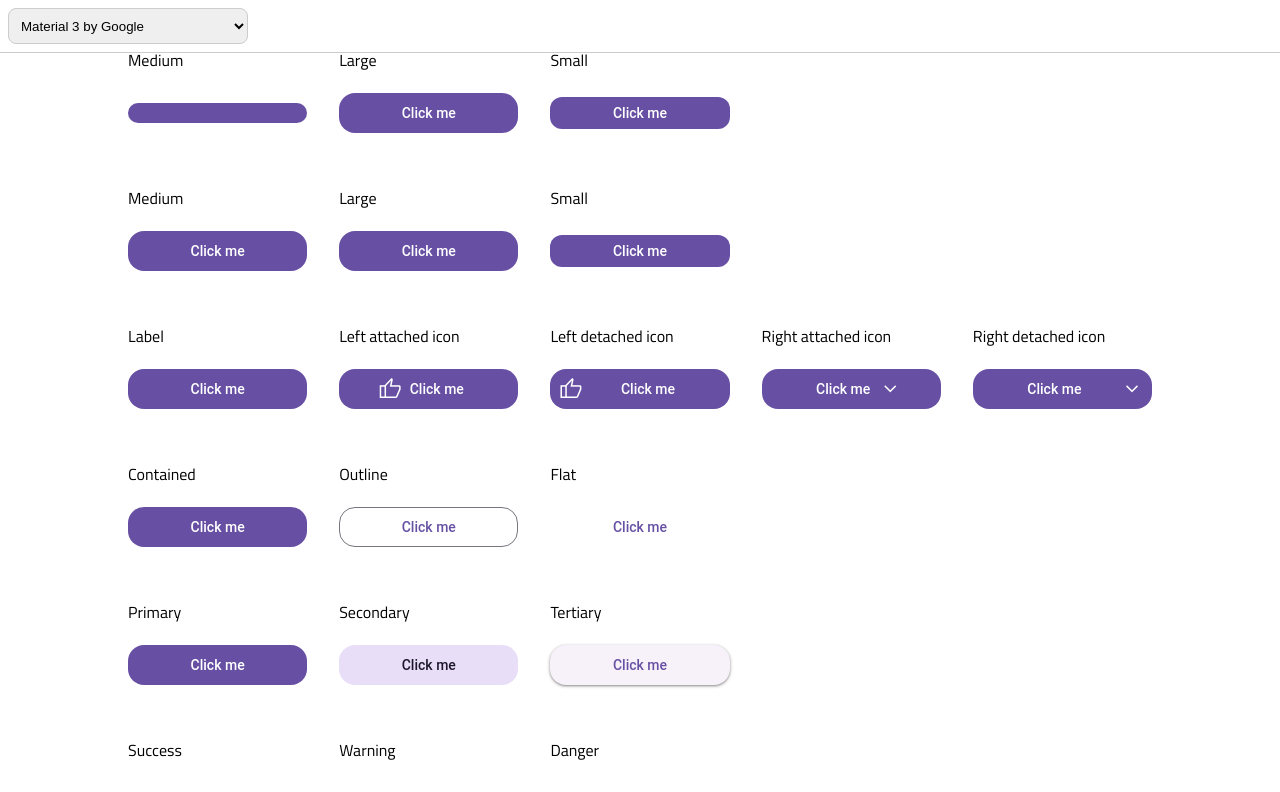
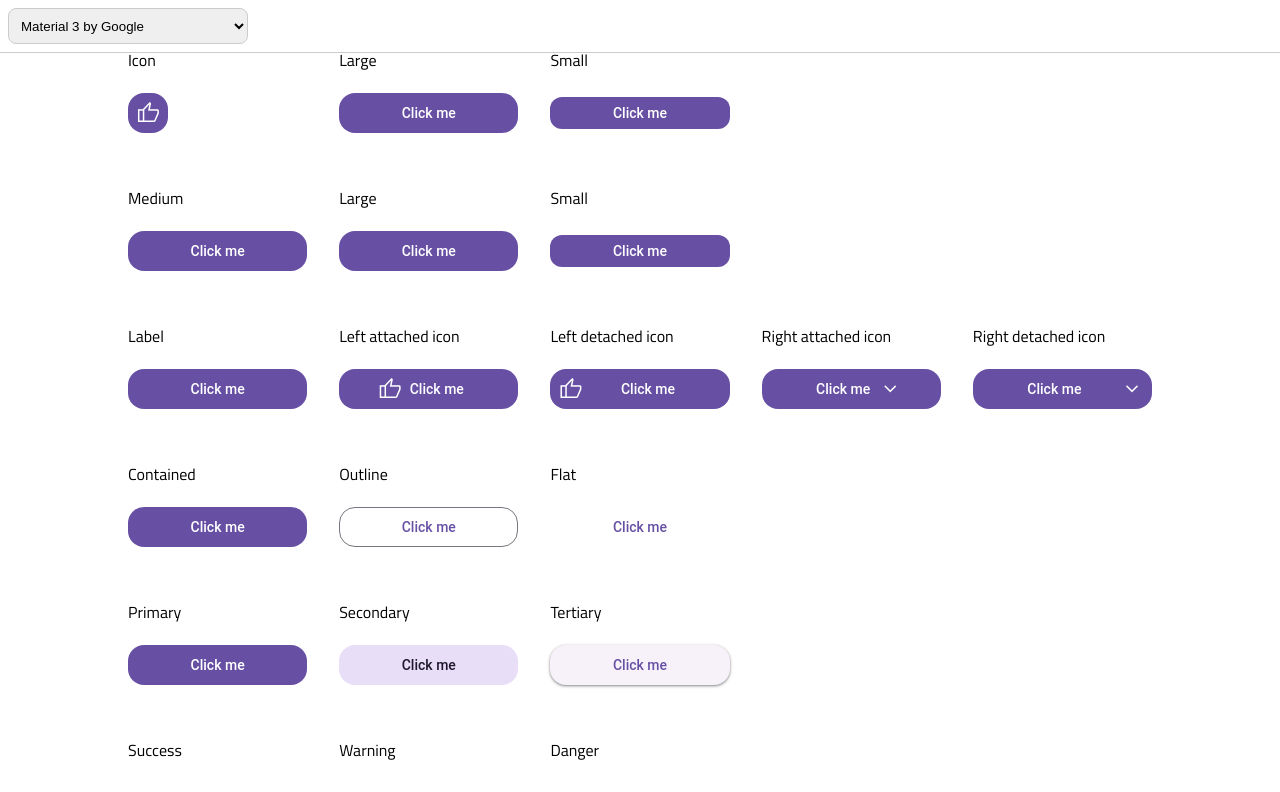
Before and after one commit to rodrigojcmello/kiskadee, a React (Vite) app in the folder packages/react/: page / in a window 1280 px wide. Shown: the top 792 px of the page. Built offline with nearby package versions, Linux system fonts and the light colour scheme.

Commit message:
feat: add icon alone element

```diff
--- a/packages/react/src/components/Button/Button.style.ts
+++ b/packages/react/src/components/Button/Button.style.ts
@@ -2,32 +2,15 @@
 import { css } from '@stitches/core';
 import type { CSSProperties } from 'react';
 import type {
-  ButtonProps,
+  ButtonElement,
+  ButtonElementContainer,
+  ButtonElementIcon,
+  ButtonElementText,
   ButtonSchema,
-  Size,
+  ButtonStyleProps,
   ContainerOptions,
   Interaction,
-  ButtonElementContainer,
-  ButtonElementText,
-  ButtonElementIcon,
-  ButtonElement,
 } from './Button.types';
-
-type ButtonStyleProps = {
-  // Required
-  iconType: Exclude<ButtonProps['iconType'], undefined>;
-  borderRadius: Exclude<ButtonProps['borderRadius'], undefined>;
-  width: Exclude<ButtonProps['width'], undefined>;
-  size: Size;
-  typeStyle: ButtonProps['type'];
-  variant: ButtonProps['variant'];
-
-  // Optional
-  theme?: ButtonSchema;
-  iconLeft?: ButtonProps['iconLeft'];
-  iconRight?: ButtonProps['iconRight'];
-  textAlign?: ButtonProps['textAlign'];
-};
 
 export class ButtonStyle {
   // Required
@@ -490,13 +473,25 @@ export class ButtonStyle {
   private getIcon(
     position: 'left' | 'right'
   ):
+    | 'iconAlone'
     | 'leftIconAttached'
     | 'rightIconAttached'
     | 'leftIconDetached'
     | 'rightIconDetached' {
-    const iconType = this._iconType === 'attached' ? 'Attached' : 'Detached';
+    if (this._iconType === 'icon') {
+      return `iconAlone`;
+    }
+    return `${position}Icon${ButtonStyle.capitalizeFirstLetter(
+      this._iconType
+    )}` as
+      | 'leftIconAttached'
+      | 'rightIconAttached'
+      | 'leftIconDetached'
+      | 'rightIconDetached';
+  }
 
-    return `${position}Icon${iconType}`;
+  private static capitalizeFirstLetter(string: string) {
+    return string.charAt(0).toUpperCase() + string.slice(1);
   }
 
   private getTransition() {
--- a/packages/react/src/components/Button/Button.tsx
+++ b/packages/react/src/components/Button/Button.tsx
@@ -1,7 +1,7 @@
 /* eslint-disable react/button-has-type */
 import type { FC } from 'react';
 import { useContext, useMemo } from 'react';
-import type { ButtonProps } from './Button.types';
+import type { ButtonProps, ButtonStyleProps } from './Button.types';
 import { KiskadeeContext } from '../../context';
 import { ButtonStyle } from './Button.style';
 
@@ -28,7 +28,7 @@ export const Button: FC<ButtonProps> = ({
     size,
     typeStyle: type,
     variant,
-    iconType,
+    iconType: (!label ? 'icon' : iconType) as ButtonStyleProps['iconType'],
     iconRight,
     iconLeft,
     borderRadius,
@@ -75,6 +75,7 @@ export const Button: FC<ButtonProps> = ({
           {iconLeft}
         </div>
       )}
+      {label && (
         <span
           className={[
             'button__text',
@@ -91,6 +92,7 @@ export const Button: FC<ButtonProps> = ({
         >
           {label}
         </span>
+      )}
       {iconRight && (
         <div
           className={[
--- a/packages/react/src/components/Button/Button.types.ts
+++ b/packages/react/src/components/Button/Button.types.ts
@@ -49,6 +49,22 @@ export interface ButtonProps {
   iconType?: 'attached' | 'detached';
   size?: Size;
 }
+
+export type ButtonStyleProps = {
+  // Required
+  iconType: Exclude<ButtonProps['iconType'], undefined> | 'icon';
+  borderRadius: Exclude<ButtonProps['borderRadius'], undefined>;
+  width: Exclude<ButtonProps['width'], undefined>;
+  size: Size;
+  typeStyle: ButtonProps['type'];
+  variant: ButtonProps['variant'];
+
+  // Optional
+  theme?: ButtonSchema;
+  iconLeft?: ButtonProps['iconLeft'];
+  iconRight?: ButtonProps['iconRight'];
+  textAlign?: ButtonProps['textAlign'];
+};
 
 export type ButtonElement = keyof Exclude<ButtonSchema['elements'], undefined>;
 
@@ -177,6 +193,7 @@ export interface ButtonSchema {
   option?: ContainerOptions;
   elements?: {
     container?: ElementSchema<ButtonElementContainer>;
+    iconAlone?: ElementSchema<ButtonElementIcon>;
     leftIconAttached?: ElementSchema<ButtonElementIcon>;
     leftIconDetached?: ElementSchema<ButtonElementIcon>;
     rightIconAttached?: ElementSchema<ButtonElementIcon>;
--- a/packages/react/src/site/documentation/Button/ButtonDocumentation.tsx
+++ b/packages/react/src/site/documentation/Button/ButtonDocumentation.tsx
@@ -77,19 +77,16 @@ export const ButtonDocumentation: FC = () => {
     <Container className={!pageLoad ? style['no-transition'] : undefined}>
       <Box>
         <div>
-          <BoxTitle>Medium</BoxTitle>
+          <BoxTitle>Icon</BoxTitle>
           {buttonOption?.size?.sm ? (
             <Applicable>
               <Button
-                // text="Click me"
-                width="block"
                 type={type}
                 variant={variant}
                 borderRadius={radius}
-                textAlign={textAlign}
-                iconType={iconType}
-                iconLeft={iconLeft}
-                iconRight={iconRight}
+                iconLeft={
+                  <span className="material-symbols-outlined">thumb_up</span>
+                }
                 size="md"
                 onClick={(): void => {
                   setIconLeft(undefined);
--- a/packages/react/src/themes/material/theme.ts
+++ b/packages/react/src/themes/material/theme.ts
@@ -221,6 +221,30 @@ export const materialTheme: KiskadeeSchema = {
             },
           },
         },
+        iconAlone: {
+          base: {
+            rest: {
+              md: {
+                fontSize: 24,
+                paddingTop: 8,
+                paddingBottom: 8,
+                paddingLeft: 8,
+                paddingRight: 8,
+              },
+            },
+          },
+          type: {
+            outline: {
+              base: {
+                md: {
+                  paddingTop: 7,
+                  paddingBottom: 7,
+                  paddingLeft: 7,
+                },
+              },
+            },
+          },
+        },
         leftIconAttached: {
           base: {
             rest: {
```
Lines whose indentation alone changed are shown as unchanged.
